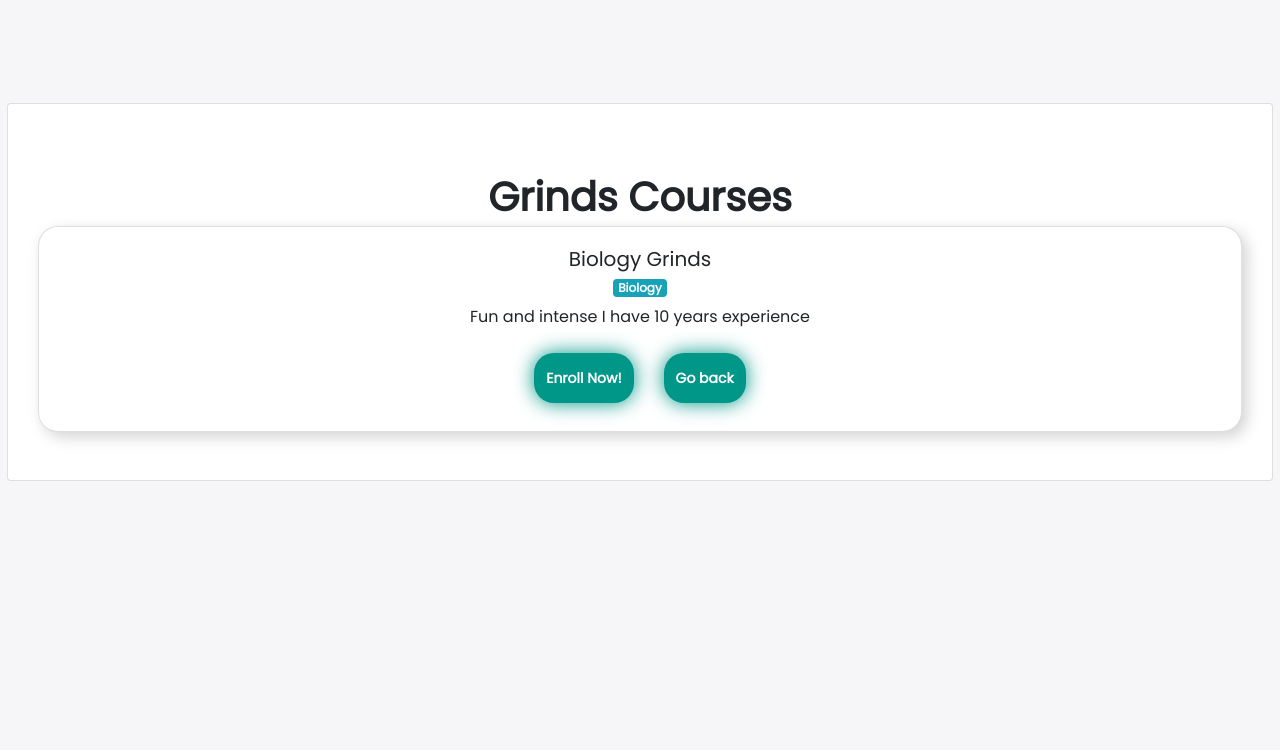
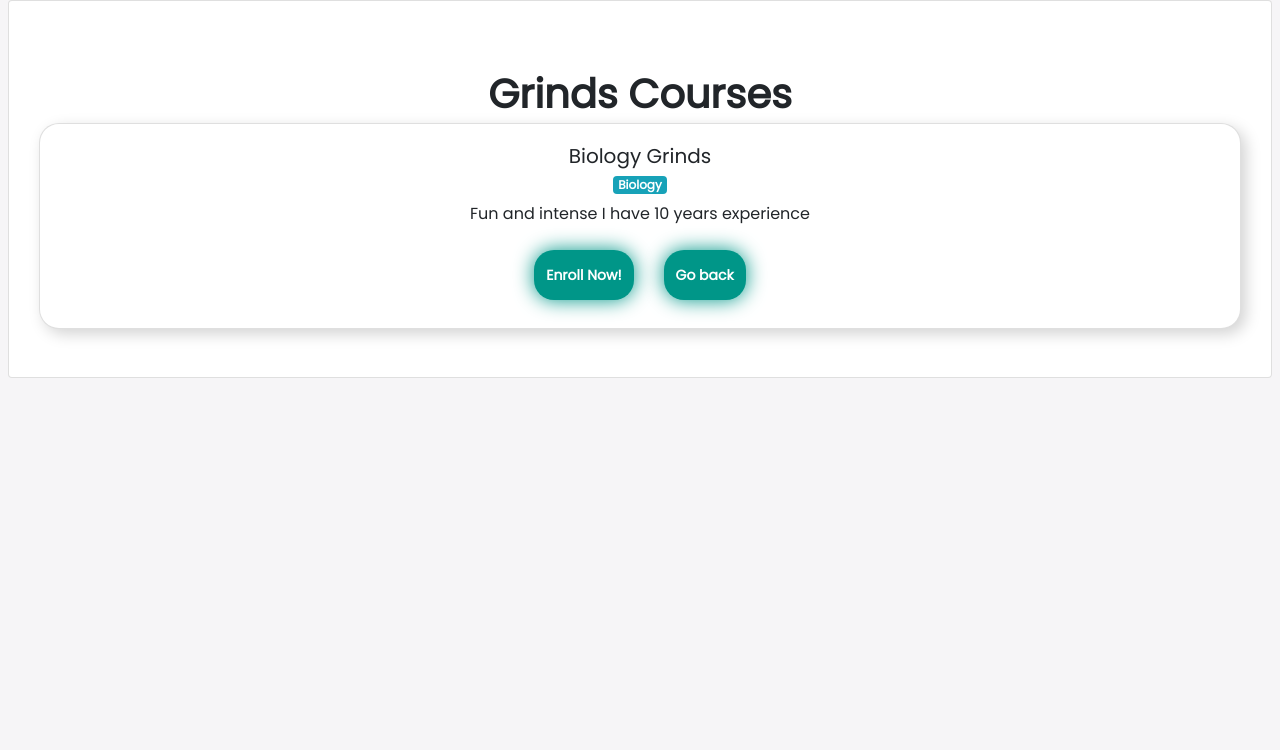
Before and after one commit to yannickk10/CA326-GrindsApp, a Django app: page /studentdash/home/1/ in a window 1280 px wide. Shown: the part 80-830 px from the top of the page. Run offline with Django 3.2, Linux system fonts and the light colour scheme; data comes from the database, SQL or seed files in the repository; some libraries are stand-ins or nearby versions.

Commit message:
moved div tag for content wrapper

```diff
--- a/code/django_webapp/dashboard/templates/dashboard/base.html
+++ b/code/django_webapp/dashboard/templates/dashboard/base.html
@@ -27,7 +27,7 @@
     		<div class="line"></div>
     	</label>
     </div>
-
+<div class="content-wrapper" style="margin-top:100px">
     <div class="card mb-3">
       <div class="card-body">
         {% for message in messages %}
@@ -39,7 +39,6 @@
           {% endfor %}
         </div>
       <br>
-      <div class="content-wrapper">
       {% block content %}
       {% endblock %}
       </div>
```
